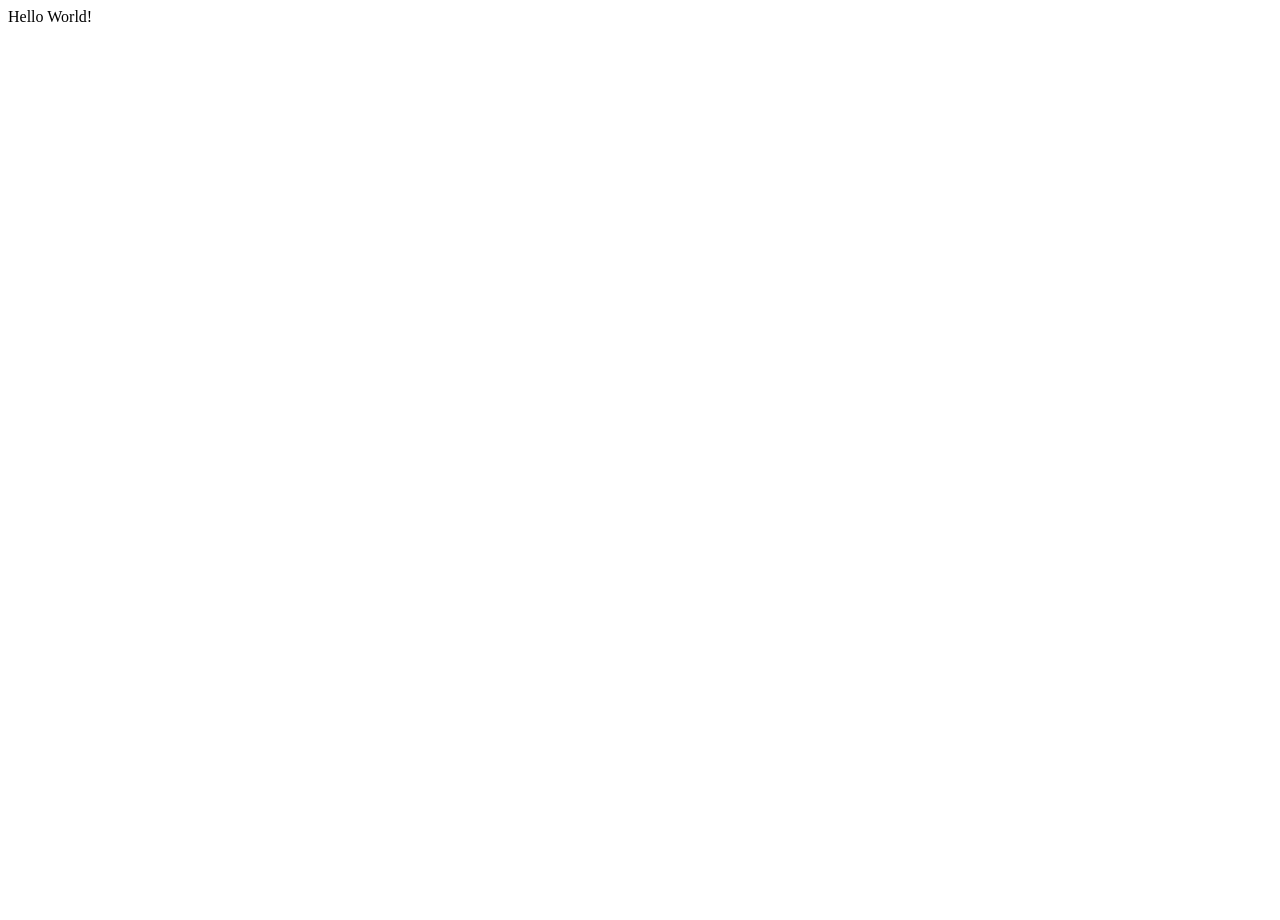
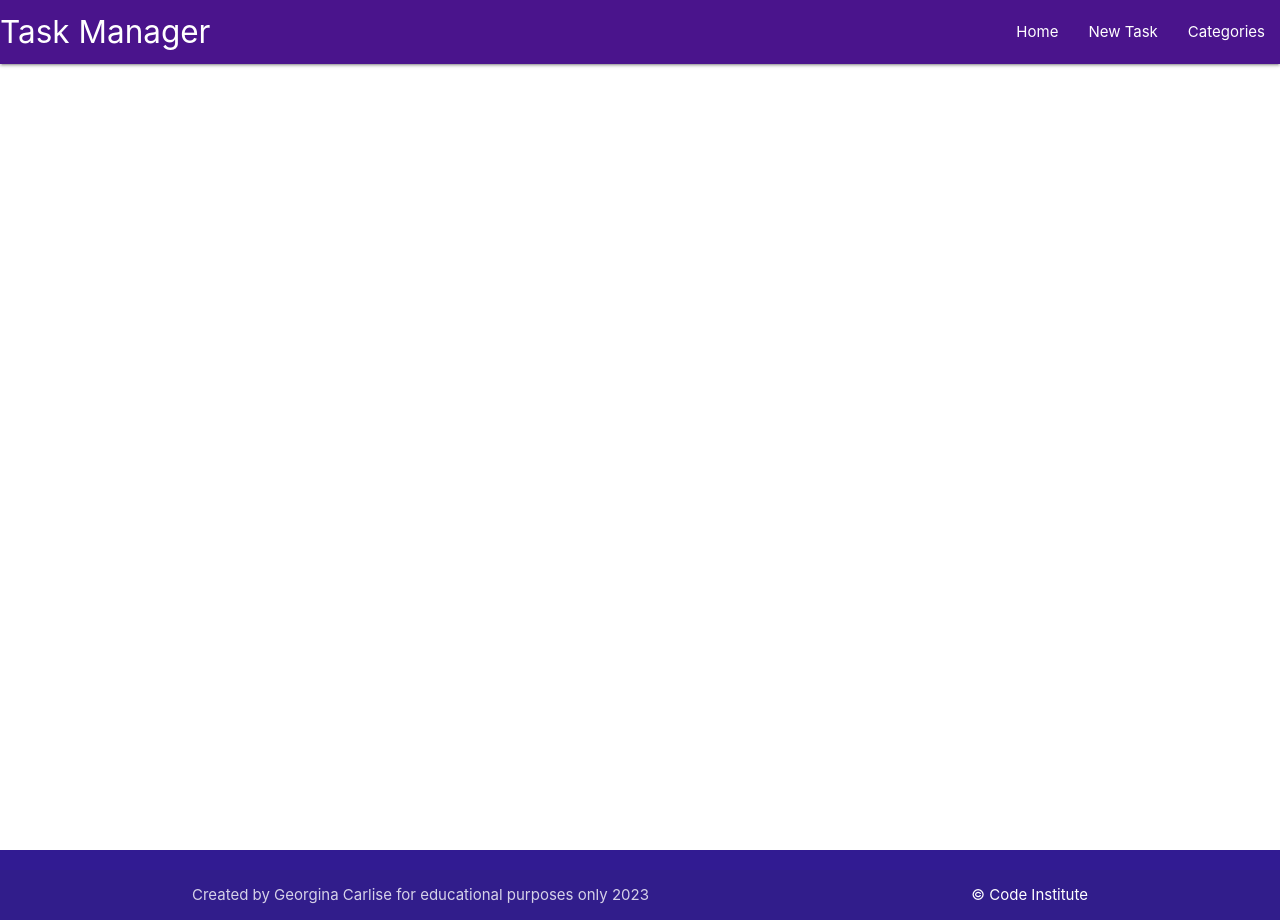
Before and after one commit to GeorginaCarlisle/Walkthrough-task-manager, a Flask app: page / in a window 1280 px wide. Before the commit the page is almost empty. Run offline with Flask 3, Linux system fonts and the light colour scheme; some libraries are stand-ins or nearby versions.

Commit message:
create base template

```diff
--- /dev/null
+++ b/taskmanager/static/css/style.css
@@ -0,0 +1,9 @@
+body {
+    display: flex;
+    min-height: 100vh;
+    flex-direction: column;
+}
+
+main {
+    flex: 1 0 auto;
+}
--- /dev/null
+++ b/taskmanager/static/js/script.js
@@ -0,0 +1,5 @@
+document.addEventListener('DOMContentLoaded', function() {
+    // sidenav initialisation
+    let sidenav = document.querySelectorAll('.sidenav');
+    M.Sidenav.init(sidenav);
+  });
--- a/taskmanager/templates/base.html
+++ b/taskmanager/templates/base.html
@@ -4,11 +4,59 @@
     <meta charset="UTF-8">
     <meta http-equiv="X-UA-Compatible" content="IE=edge">
     <meta name="viewport" content="width=device-width, initial-scale=1.0">
+
+    <!-- Compiled and minified CSS from materialize -->
+    <link rel="stylesheet" href="https://cdnjs.cloudflare.com/ajax/libs/materialize/1.0.0/css/materialize.min.css">
+
+    <!-- Link to custom css -->
+    <link rel="stylesheet" href="{{ url_for('static', filename='css/style.css') }}" type="text/css">
+
     <title>Task Manager</title>
 </head>
 <body>
+    <header>
+        <nav class="purple darken-4">
+            <div class="nav-wrapper">
+            <a href="{{ url_for('home') }}" class="brand-logo">Task Manager</a>
+            <a href="#" data-target="mobile-demo" class="sidenav-trigger"><i class="fa-solid fa-bars"></i></a>
+            <ul class="right hide-on-med-and-down">
+                <li><a href="{{ url_for('home') }}">Home</a></li>
+                <li><a href="">New Task</a></li>
+                <li><a href="">Categories</a></li>
+            </ul>
+            </div>
+        </nav>
 
-    Hello World!
+        <!-- mobile sidenav -->
+        <ul class="sidenav" id="mobile-demo">
+            <li><a href="{{ url_for('home') }}">Home</a></li>
+            <li><a href="">New Task</a></li>
+            <li><a href="">Categories</a></li>
+        </ul>
+    </header>
 
+    <main class="container">
+        {% block content %}
+        {% endblock %}
+    </main>
+
+    <footer class="page-footer deep-purple darken-4">
+        <div class="footer-copyright">
+            <div class="container">
+                Created by Georgina Carlise for educational purposes only 2023
+                <a class="white-text right" href="https://codeinstitute.net" target="_blank">&copy; Code Institute</a>
+            </div>
+        </div>
+    </footer>
+
+    <!-- Compiled and minified JavaScript from materialize -->
+    <script src="https://cdnjs.cloudflare.com/ajax/libs/materialize/1.0.0/js/materialize.min.js"></script>
+
+    <!-- Script for fontawesome icons, copied from https://fontawesome.com/ -->
+    <script src="https://kit.fontawesome.com/ab3127d928.js" crossorigin="anonymous"></script>
+
+
+    <!-- Link to custom JavaScript -->
+    <script src="{{ url_for('static', filename='js/script.js') }}"></script>
 </body>
 </html>
```
